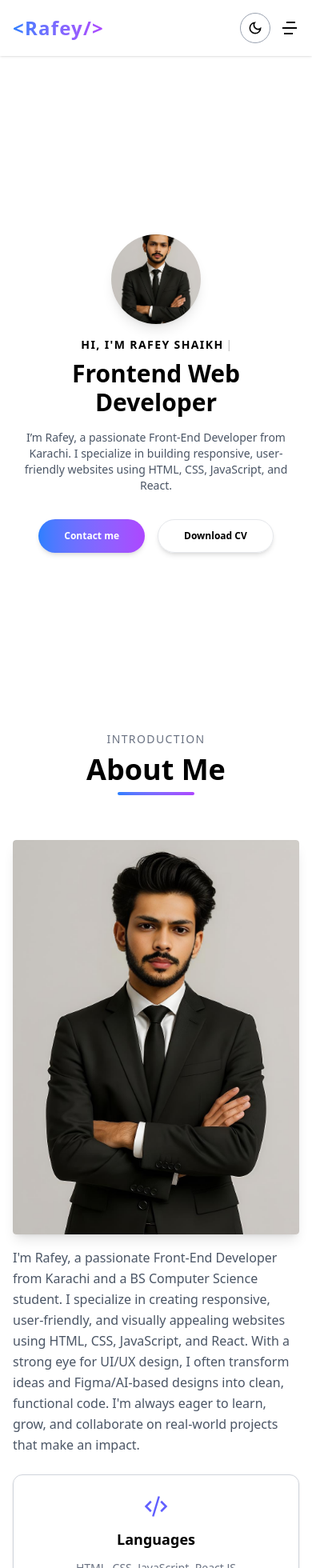
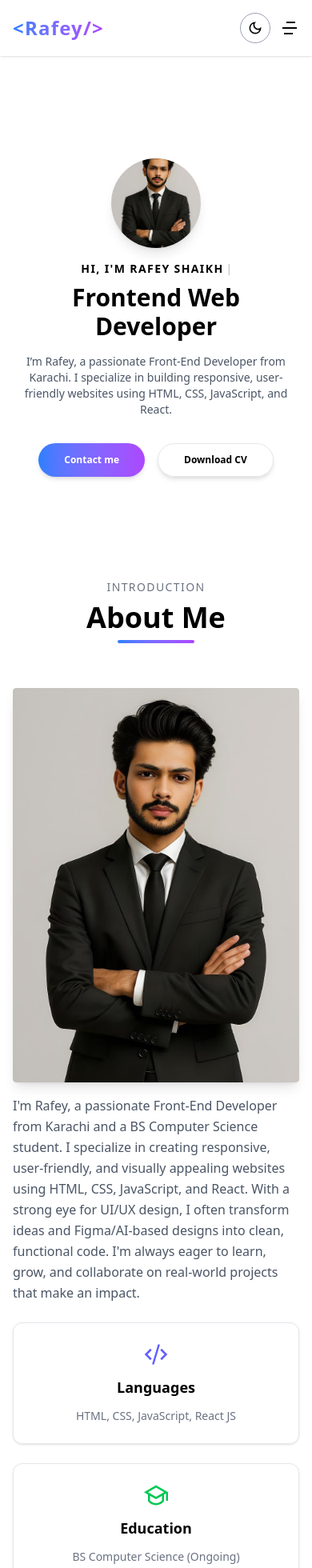
Before and after one commit to codewithrafey/my-portfolio, a React (Vite) app: page / in a window 390 px wide. Shown: the top 1960 px of the page at 80% size. Built offline with nearby package versions, Linux system fonts and the light colour scheme.

Commit message:
code-fix

```diff
--- a/src/components/about/About.jsx
+++ b/src/components/about/About.jsx
@@ -67,7 +67,7 @@ function About() {
             {/* Languages */}
             <div
               className={`py-6 px-5 space-y-3 text-center border rounded-xl shadow-sm transition-all duration-300 transform hover:-translate-y-1 cursor-pointer ${
-                theme === "light" ? "border-gray-300" : "border-gray-700 bg-gray-900"
+                theme === "light" ? "border-gray-200" : "border-gray-700 bg-gray-900"
               }`}
             >
               <GrCode className="mx-auto text-3xl text-indigo-500" />
@@ -93,7 +93,7 @@ function About() {
             {/* Projects */}
             <div
               className={`py-6 px-5 space-y-3 text-center border rounded-xl shadow-sm transition-all duration-300 transform hover:-translate-y-1 cursor-pointer ${
-                theme === "light" ? "border-gray-300" : "border-gray-700 bg-gray-900"
+                theme === "light" ? "border-gray-200" : "border-gray-700 bg-gray-900"
               }`}
             >
               <PiBriefcase className="mx-auto text-3xl text-pink-500" />
--- a/src/components/footer/Footer.jsx
+++ b/src/components/footer/Footer.jsx
@@ -11,7 +11,7 @@ function Footer() {
   return (
     <footer
       className={`px-4 sm:px-12 lg:px-24 xl:px-40 ${
-        isLight ? "bg-gray-100 text-gray-700" : "bg-gray-950 text-gray-300"
+        isLight ? "bg-gray-100 text-gray-700" : "bg-gray-900 text-gray-300"
       }`}
     >
       {/* Divider (Top Line) */}
--- a/src/components/hero/Hero.jsx
+++ b/src/components/hero/Hero.jsx
@@ -16,7 +16,7 @@ function Hero() {
 
   return (
     <div
-      className={`px-6 sm:px-12 lg:px-24 xl:px-40 py-28 max-sm:min-h-screen flex flex-col justify-center items-center text-center relative overflow-hidden ${
+      className={`px-6 sm:px-12 lg:px-24 xl:px-40 py-28 max-sm:py-32 flex flex-col justify-center items-center text-center relative overflow-hidden ${
         theme === "light"
           ? "bg-white text-black"
           : "bg-gradient-to-b from-black via-gray-900 to-black text-white"
--- a/src/components/navbar/Navbar.jsx
+++ b/src/components/navbar/Navbar.jsx
@@ -13,7 +13,7 @@ function Navbar() {
       className={`sticky top-0 z-40 backdrop-blur-lg flex justify-between items-center py-4 shadow px-4 sm:px-12 lg:px-24 xl:px-40 ${
         theme === "light"
           ? "bg-white/80 text-black"
-          : "bg-gray-950/90 text-white"
+          : "bg-gray-900/90 text-white"
       }`}
     >
       <h2 className="text-2xl tracking-wider font-bold flex items-center bg-gradient-to-r from-blue-500 to-purple-500 bg-clip-text text-transparent">
```
